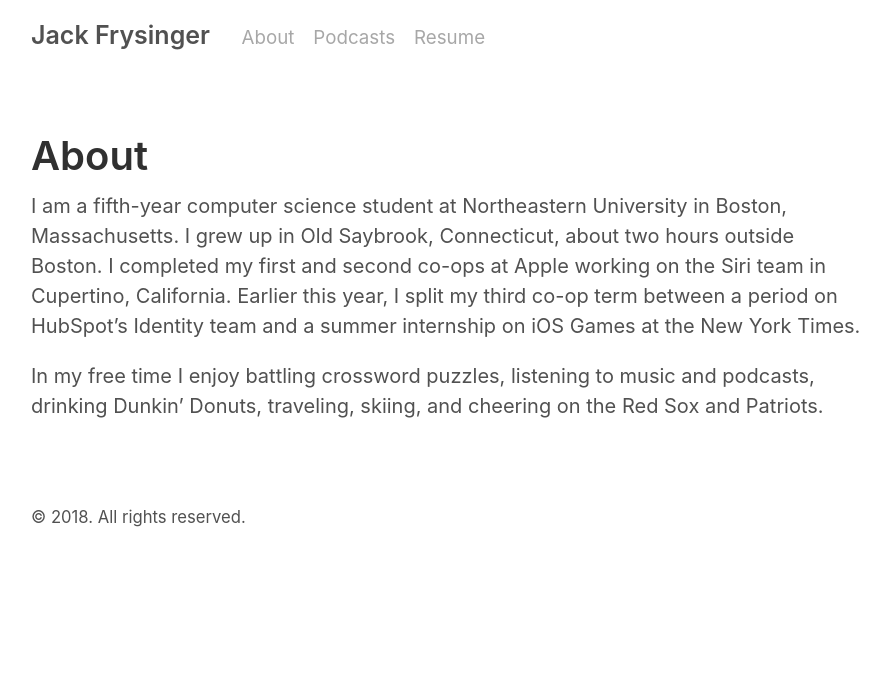
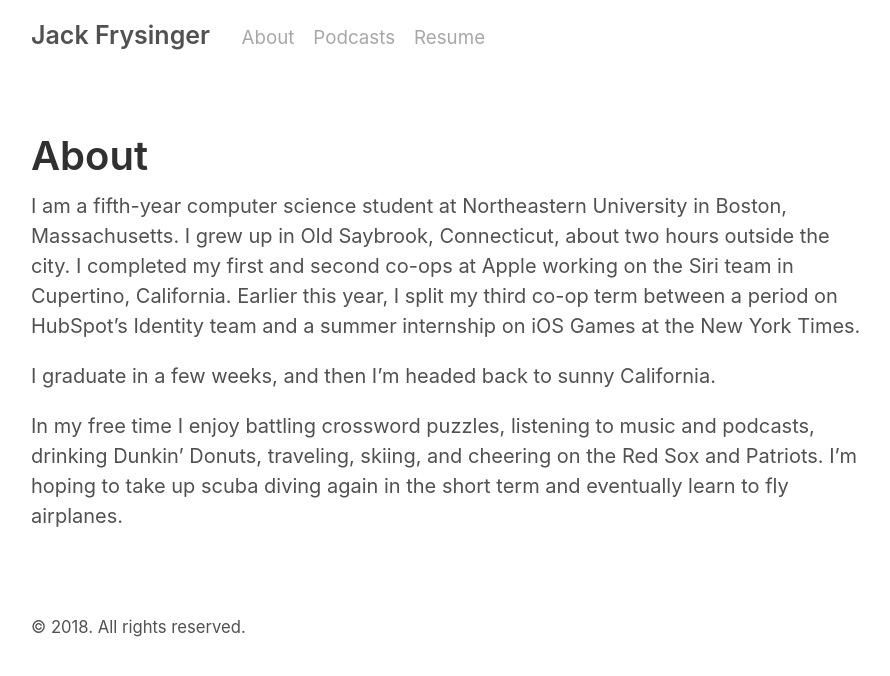
Before and after one commit to jackfrys/jackfrys.github.io, a Jekyll site: the page built from about.md, in a window 1280 px wide. Shown: the top 676 px of the page, without its empty margins (189-1079 px from the left). Built offline with Jekyll 4.4.1, drawn with Linux system fonts in a browser that asks for light colours.

Commit message:
Make a few edits to the about page

```diff
--- a/about.md
+++ b/about.md
@@ -4,6 +4,8 @@ title: About
 permalink: /about/
 ---
 
-I am a fifth-year computer science student at Northeastern University in Boston, Massachusetts. I grew up in Old Saybrook, Connecticut, about two hours outside Boston. I completed my first and second co-ops at Apple working on the Siri team in Cupertino, California. Earlier this year, I split my third co-op term between a period on HubSpot's Identity team and a summer internship on iOS Games at the New York Times.
+I am a fifth-year computer science student at Northeastern University in Boston, Massachusetts. I grew up in Old Saybrook, Connecticut, about two hours outside the city. I completed my first and second co-ops at Apple working on the Siri team in Cupertino, California. Earlier this year, I split my third co-op term between a period on HubSpot's Identity team and a summer internship on iOS Games at the New York Times.
 
-In my free time I enjoy battling crossword puzzles, listening to music and podcasts, drinking Dunkin’ Donuts, traveling, skiing, and cheering on the Red Sox and Patriots.
+I graduate in a few weeks, and then I'm headed back to sunny California.
+
+In my free time I enjoy battling crossword puzzles, listening to music and podcasts, drinking Dunkin’ Donuts, traveling, skiing, and cheering on the Red Sox and Patriots. I'm hoping to take up scuba diving again in the short term and eventually learn to fly airplanes.
```
